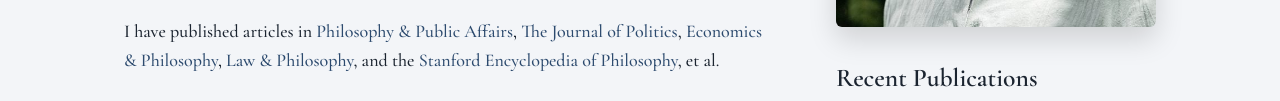
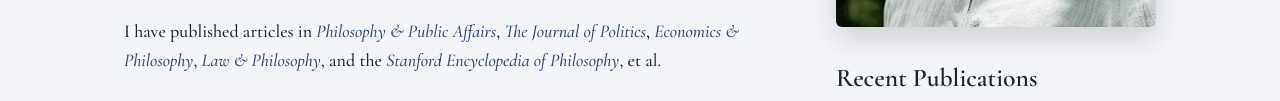
Before and after one commit to billychristmas/billychristmas.github.io, a plain HTML site: page index.html in a window 1280 px wide. Shown: the part 769-870 px from the top of the page. Drawn offline with nearby package versions, Linux system fonts and the light colour scheme.

Commit message:
Italicize journal names in publications paragraph

```diff
--- a/index.html
+++ b/index.html
@@ -221,7 +221,7 @@
       <p>I am an Associate Professor at West Virginia University, in the John Chambers College of Business and Economics, affiliated with the <a href="https://business.wvu.edu/research-outreach/kendrick-center-for-an-ethical-economy">Kendrick Center for an Ethical Economy</a>. I teach across Philosophy, Politics, and Economics (PPE) and Business Ethics.</p>
       <p>My work engages with the philosophical analysis of political and economic institutions, particularly property rights and state authority. I'm also interested in their connection to urban development and environmental governance. My first book, <a href="#property-justice"><em>Property and Justice: A Liberal Theory of Natural Rights</em></a>, was published with Routledge in 2021.</p>
       <p>I am now working on a project that brings the concept of "state capacity" under the lens of political philosophy. My next book, <em>State Capacity Liberalism</em>, is under contract with Oxford University Press.</p>
-      <p>I have published articles in <a href="https://onlinelibrary.wiley.com/doi/10.1111/papa.12281">Philosophy &amp; Public Affairs</a>, <a href="https://www.journals.uchicago.edu/doi/abs/10.1086/711556?journalCode=jop">The Journal of Politics</a>, <a href="https://www.cambridge.org/core/journals/economics-and-philosophy/article/abs/ambidextrous-lockeanism/601F280B87EEB9E22F0255420BDBB5F4">Economics &amp; Philosophy</a>, <a href="https://link.springer.com/article/10.1007/s10982-025-09528-5">Law &amp; Philosophy</a>, and the <a href="https://plato.stanford.edu/entries/libertarianism/">Stanford Encyclopedia of Philosophy</a>, et al.</p>
+      <p>I have published articles in <a href="https://onlinelibrary.wiley.com/doi/10.1111/papa.12281"><em>Philosophy &amp; Public Affairs</em></a>, <a href="https://www.journals.uchicago.edu/doi/abs/10.1086/711556?journalCode=jop"><em>The Journal of Politics</em></a>, <a href="https://www.cambridge.org/core/journals/economics-and-philosophy/article/abs/ambidextrous-lockeanism/601F280B87EEB9E22F0255420BDBB5F4"><em>Economics &amp; Philosophy</em></a>, <a href="https://link.springer.com/article/10.1007/s10982-025-09528-5"><em>Law &amp; Philosophy</em></a>, and the <a href="https://plato.stanford.edu/entries/libertarianism/"><em>Stanford Encyclopedia of Philosophy</em></a>, et al.</p>
       <p>I am a co-principal investigator on a John Templeton Foundation funded research project, "Market Institutions and Green Ideals," in collaboration with the <a href="https://csgs.kcl.ac.uk/">Centre for the Study of Governance and Society</a> at King's College London. Prior to joining WVU I was Senior Lecturer in Political Philosophy at King's College London, in the <a href="https://www.kcl.ac.uk/political-economy">Department of Political Economy</a>, where I was the PPE Programme Director for four years.</p>
       <p>Prior to that, I was a Fellow at the New York University School of Law, in the <a href="https://classicalliberalinstitute.org/">Classical Liberal Institute</a>, where I remain a Program Affiliate Scholar. I have a BA in Philosophy, an MA in Political Economy, and a PhD in Politics from the <a href="https://www.humanities.manchester.ac.uk/politics/research/research-clusters/mancept/">Manchester Centre for Political Theory</a>, at the University of Manchester.</p>
       <p>I live in Morgantown with my wife and daughter. I enjoy powerlifting, mountain biking, and I am a tonsured Reader in the Orthodox Church. I took the photos on this website in the Hondę Valley (Zimbabwe-Mozambique border), New York City, London, and Brussels, respectively. Except for my headshot which was taken by <a href="https://www.anamcarafilmstudios.com/alexandrina">Alex Flemming</a> in the Harare Botanical Gardens in 2023.</p>
```
